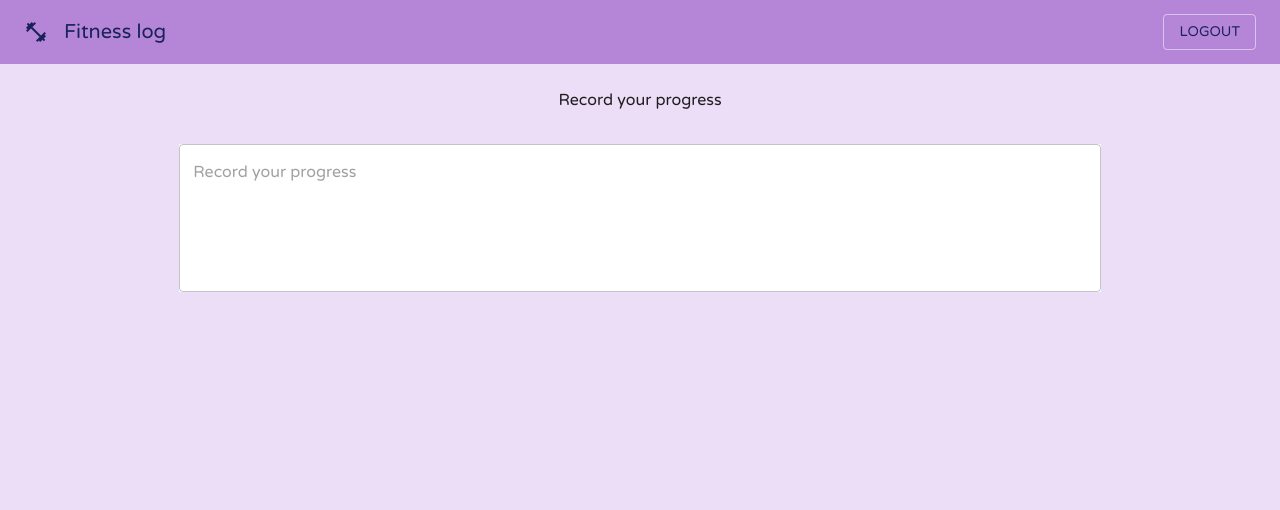
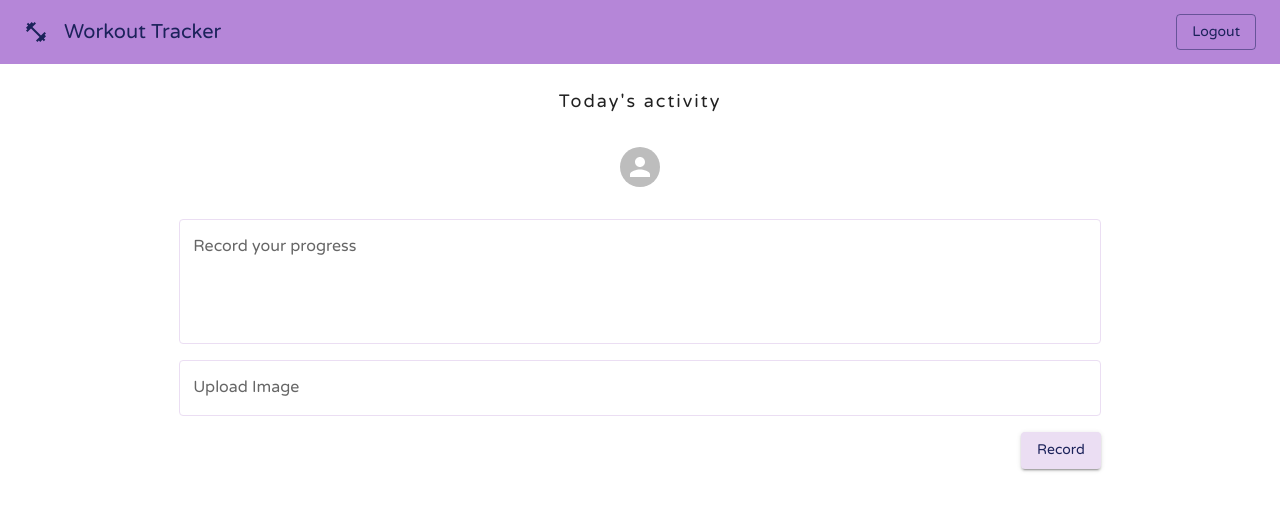
Before and after one commit to Hikari7/Workout_tracking_App, a React (Vite) app: page / in a window 1280 px wide. Shown: the top 510 px of the page. Built offline with nearby package versions, Linux system fonts and the light colour scheme.

Commit message:
added post box stylings

```diff
--- a/src/App.jsx
+++ b/src/App.jsx
@@ -3,8 +3,7 @@ import Header from "./components/header/Header";
 import CssBaseline from "@mui/material/CssBaseline";
 import { ThemeProvider } from "@mui/material/styles";
 import theme from "./Theme";
-import Posts from "./components/posts/Posts";
-
+import TimeLine from "./components/posts/Timeline";
 
 function App() {
   // console.log(theme);
@@ -14,7 +13,7 @@ function App() {
       <ThemeProvider theme={theme}>
         <CssBaseline />
         <Header />
-        <Posts />
+        <TimeLine />
       </ThemeProvider>
     </div>
   );
--- a/src/Theme.jsx
+++ b/src/Theme.jsx
@@ -10,16 +10,15 @@ const theme = createTheme({
     },
     secondary: {
       light: "#ff7961",
-      main: "#fff",
+      main: "#1B225A",
       dark: "#ba000d",
       contrastText: "#000",
     },
     background: {
-      default: "#ECDEF6",
+      default: "#fff",
     },
   },
   typography: {
-    // fontFamily: ["Varela", "Round"].join(","),
     fontFamily: ["Varela Round"].join(","),
   },
 });
--- a/src/components/header/Header.jsx
+++ b/src/components/header/Header.jsx
@@ -44,7 +44,7 @@ function Header() {
             sx={{ mr: 2 }}
           />
           <Typography variant="h6" component="div" sx={{ flexGrow: 1 }}>
-            Fitness log
+            Workout Tracker
           </Typography>
           <Button
             color="secondary"
@@ -55,6 +55,7 @@ function Header() {
               "&:hover": {
                 backgroundColor: "#888",
               },
+              textTransform: "none",
             }}
           >
             Logout
--- /dev/null
+++ b/src/components/posts/PostBox.jsx
@@ -0,0 +1,108 @@
+//TweetBox.jsにあたる
+import React from "react";
+import {
+  Avatar,
+  Box,
+  Button,
+  Container,
+  TextField,
+  Typography,
+  useTheme,
+  styled,
+} from "@mui/material";
+import themes from "../../Theme";
+
+function PostBox() {
+  const theme = useTheme();
+
+  const CssTextField = styled(TextField)({
+    "& label.Mui-focused": {
+      color: "#1B225A",
+    },
+    "& .MuiInput-underline:after": {
+      borderBottomColor: "gr#1B225A",
+    },
+    "& .MuiOutlinedInput-root": {
+      "& fieldset": {
+        borderColor: "#EBDEF3",
+      },
+      "&:hover fieldset": {
+        borderColor: "#B586D8",
+      },
+      "&.Mui-focused fieldset": {
+        borderColor: "#1B225A",
+      },
+    },
+  });
+
+  return (
+    <>
+      <Container>
+        <Box
+          sx={{
+            width: "80%",
+            height: "auto",
+            mx: "auto",
+            mt: 4,
+          }}
+        >
+          <Avatar
+            sx={{
+              justifyContent: "spaceBetween",
+              mx: "auto",
+            }}
+          />
+          {/* <TextField
+            variant="outlined"
+            placeholder="Record your progress"
+            multiline
+            rows={5}
+            rowsmax={10}
+            sx={{
+              justifyContent: "spaceBetween",
+              width: "100%",
+              mx: "auto",
+            }}
+          ></TextField> */}
+          <CssTextField
+            contrastText
+            id="Multiline Placeholder"
+            label="Record your progress"
+            multiline
+            rows={4}
+            sx={{
+              mt: 4,
+              justifyContent: "spaceBetween",
+              width: "100%",
+              mx: "auto",
+            }}
+          />
+          <CssTextField
+            id="outlined-multiline-static"
+            label="Upload Image"
+            rows={4}
+            sx={{
+              justifyContent: "spaceBetween",
+              width: "100%",
+              mx: "auto",
+              mt: 2,
+            }}
+          />
+          <Button
+            variant="contained"
+            sx={{
+              display: "block",
+              mt: 2,
+              ml: "auto",
+              textTransform: "none",
+            }}
+          >
+            Record
+          </Button>
+        </Box>
+      </Container>
+    </>
+  );
+}
+
+export default PostBox;
--- a/src/components/posts/Posts.jsx
+++ /dev/null
@@ -1,43 +0,0 @@
-//ShincodeのTimeLineにあたります
-
-import { Box, Container, TextField, Typography } from "@mui/material";
-import React from "react";
-
-function Posts() {
-  return (
-    <>
-      {/* PostHeader */}
-      <Container>
-        <Typography component="h3" sx={{ textAlign: "center", margin: 3 }}>
-          Record your progress
-        </Typography>
-        <Box
-          sx={{
-            width: "80%",
-            height: "auto",
-            mx: "auto",
-            mt: 4,
-          }}
-        >
-          <TextField
-            variant="outlined"
-            placeholder="Record your progress"
-            multiline
-            rows={5}
-            rowsmax={10}
-            sx={{
-              justifyContent: "spaceBetween",
-              width: "100%",
-              mx: "auto",
-              backgroundColor: "#fff",
-            }}
-          />
-        </Box>
-      </Container>
-      {/* PostBox */}
-      {/* Post */}
-    </>
-  );
-}
-
-export default Posts;
--- /dev/null
+++ b/src/components/posts/Timeline.jsx
@@ -0,0 +1,30 @@
+//ShincodeのTimeLineにあたります
+
+import { Box, Container, TextField, Typography } from "@mui/material";
+import React from "react";
+import PostBox from "./PostBox";
+
+function TimeLine() {
+  return (
+    <>
+      {/* PostHeader */}
+      <Typography
+        component="h1"
+        sx={{
+          textAlign: "center",
+          margin: 3,
+          letterSpacing: 2,
+          fontSize: 18,
+        }}
+      >
+        Today's activity
+      </Typography>
+      {/* PostBox */}
+      <PostBox />
+
+      {/* Post */}
+    </>
+  );
+}
+
+export default TimeLine;
```
